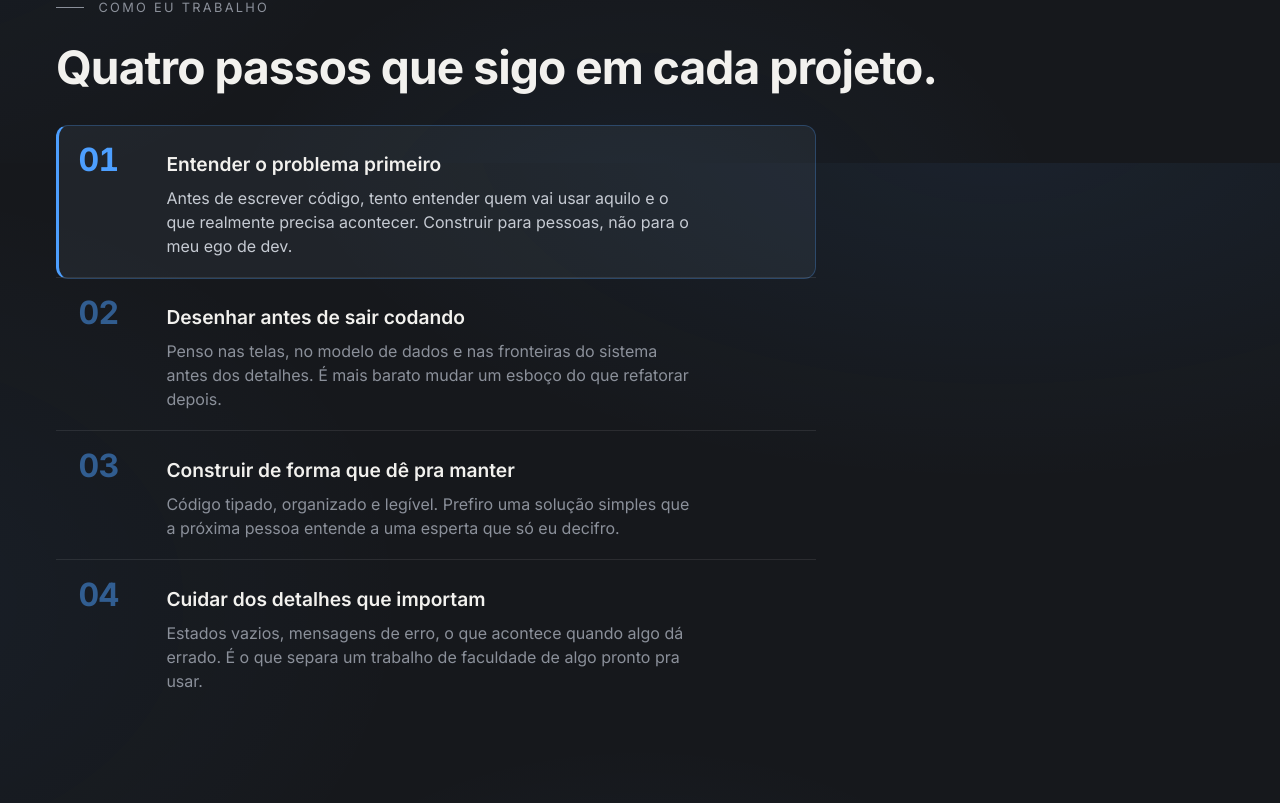
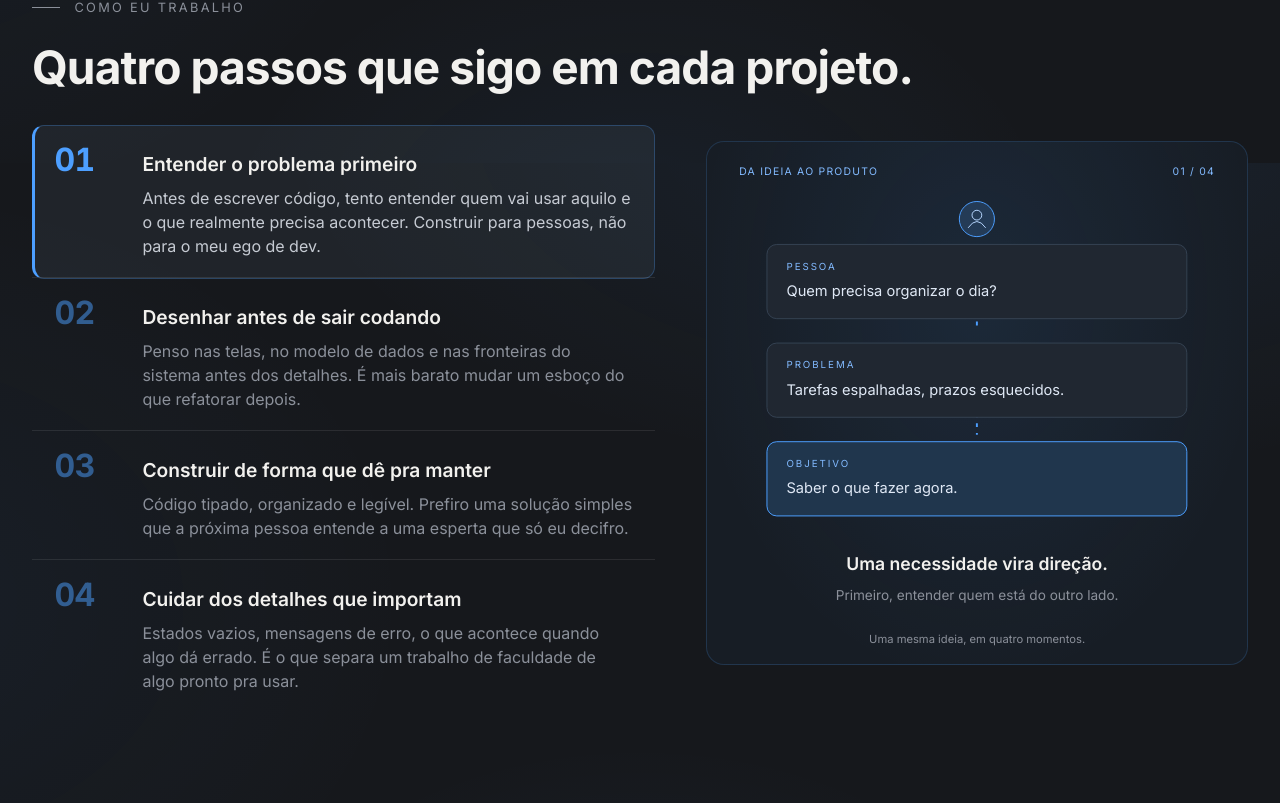
Before and after one commit to Benedito-Dev/Portfolio-benedito, a React (Vite) app: page / in a window 1280 px wide. Shown: the part 3837-4640 px from the top of the page. Built offline with nearby package versions, Linux system fonts and the light colour scheme.

Commit message:
feat: adiciona sequencia visual aos passos do processo

```diff
--- a/src/components/Process.tsx
+++ b/src/components/Process.tsx
@@ -1,4 +1,5 @@
 import { useEffect, useRef, useState } from 'react'
+import { ProcessVisual } from './ProcessVisual'
 
 const steps = [
   {
@@ -97,6 +98,7 @@ export function Process() {
       <span className="section-label">Como eu trabalho</span>
       <h2>Quatro passos que sigo em cada projeto.</h2>
 
+      <div className="process-layout">
       <ol ref={listRef} className="process-steps">
         {steps.map((step, i) => (
           <li className={`process-step${active === i ? ' is-active' : ''}`} aria-current={active === i ? 'step' : undefined} key={step.num}>
@@ -104,10 +106,13 @@ export function Process() {
             <div className="process-step-body">
               <h3>{step.title}</h3>
               <p>{step.text}</p>
+              <div className="process-mobile-visual"><ProcessVisual active={i} /></div>
             </div>
           </li>
         ))}
       </ol>
+      <div className="process-desktop-visual"><ProcessVisual active={active} /></div>
+      </div>
       </div>
     </section>
   )
--- /dev/null
+++ b/src/components/ProcessVisual.tsx
@@ -0,0 +1,91 @@
+const scenes = [
+  { title: 'Uma necessidade vira direção.', caption: 'Primeiro, entender quem está do outro lado.' },
+  { title: 'A direção ganha forma.', caption: 'Organizar o fluxo antes de construir a interface.' },
+  { title: 'O desenho começa a funcionar.', caption: 'Partes pequenas, responsabilidades claras.' },
+  { title: 'Os detalhes completam a experiência.', caption: 'Orientar também quando algo foge do esperado.' },
+]
+
+/** Exemplo conceitual de uma lista de tarefas evoluindo ao longo do processo. */
+export function ProcessVisual({ active }: { active: number }) {
+  return (
+    <figure className="process-visual">
+      <div className="process-visual-heading">
+        <span>DA IDEIA AO PRODUTO</span><span>{String(active + 1).padStart(2, '0')} / 04</span>
+      </div>
+      <div className="process-scenes">
+        {scenes.map((scene, i) => (
+          <div className={`process-scene${active === i ? ' is-active' : ''}`} aria-hidden={active !== i} key={scene.title}>
+            <svg viewBox="0 0 520 380" role="img" aria-label={scene.title}>
+              <g fontFamily="Inter, sans-serif" fill="#dfe8f5">
+                {i === 0 && <>
+                  <path d="M260 115v38m0 76v32" stroke="#4d9fff" strokeWidth="2" strokeDasharray="4 6" />
+                  <circle cx="260" cy="40" r="18" fill="#243b56" stroke="#4d9fff" />
+                  <circle cx="260" cy="36" r="5" fill="none" stroke="#b7d6ff" />
+                  <path d="M251 49q9-13 18 0" fill="none" stroke="#b7d6ff" />
+                  {[
+                    ['PESSOA', 'Quem precisa organizar o dia?'],
+                    ['PROBLEMA', 'Tarefas espalhadas, prazos esquecidos.'],
+                    ['OBJETIVO', 'Saber o que fazer agora.'],
+                  ].map(([label, text], n) => <g key={label} transform={`translate(45 ${66 + n * 101})`}>
+                    <rect width="430" height="76" rx="10" fill={n === 2 ? '#20364d' : '#202731'} stroke={n === 2 ? '#4d9fff' : '#354253'} />
+                    <text x="20" y="26" fontSize="10" letterSpacing="2" fill="#82baff">{label}</text>
+                    <text x="20" y="53" fontSize="15">{text}</text>
+                  </g>)}
+                </>}
+                {i === 1 && <>
+                  <rect x="36" y="34" width="448" height="306" rx="10" fill="#1b222c" stroke="#64768c" strokeDasharray="5 5" />
+                  <path d="M36 78h448M137 78v262" stroke="#45556a" />
+                  <text x="54" y="62" fontSize="13" fill="#9eacc0">Esboço / Minhas tarefas</text>
+                  <rect x="54" y="104" width="64" height="9" rx="4" fill="#45556a" />
+                  <rect x="54" y="132" width="47" height="7" rx="3" fill="#334154" />
+                  <rect x="54" y="155" width="54" height="7" rx="3" fill="#334154" />
+                  {[0, 1, 2].map(n => <g key={n} transform={`translate(159 ${110 + n * 62})`}>
+                    <rect width="301" height="45" rx="5" fill="none" stroke="#64768c" />
+                    <rect x="13" y="14" width="16" height="16" rx="3" fill="none" stroke="#64768c" />
+                    <path d="M43 22h170" stroke="#45556a" strokeWidth="7" strokeLinecap="round" />
+                  </g>)}
+                  <path d="M307 311h107" stroke="#4d9fff" />
+                  <text x="174" y="314" fontSize="11" fill="#82baff">Listar → escolher → concluir</text>
+                </>}
+                {i === 2 && <>
+                  <rect x="36" y="34" width="448" height="211" rx="10" fill="#202731" stroke="#3c526c" />
+                  <path d="M36 78h448" stroke="#354253" />
+                  <text x="54" y="62" fontSize="16" fontWeight="600">Minhas tarefas</text>
+                  <rect x="378" y="47" width="88" height="22" rx="5" fill="#315c8b" />
+                  <text x="422" y="62" textAnchor="middle" fontSize="10">+ Nova tarefa</text>
+                  {['Definir prioridades', 'Desenhar o fluxo', 'Construir a primeira versão'].map((text, n) => <g key={text} transform={`translate(55 ${103 + n * 45})`}>
+                    <rect width="18" height="18" rx="4" fill={n === 0 ? '#4d9fff' : 'none'} stroke="#4d9fff" />
+                    {n === 0 && <path d="m4 9 4 4 6-8" stroke="#132336" fill="none" strokeWidth="2" />}
+                    <text x="31" y="14" fontSize="13" fill={n === 0 ? '#8b9bb0' : '#dfe8f5'}>{text}</text>
+                  </g>)}
+                  <rect x="66" y="260" width="388" height="88" rx="9" fill="#101820" stroke="#34485f" />
+                  <g fontFamily="monospace" fontSize="13">
+                    <text x="86" y="285" fill="#82baff">function concluir(tarefa: Tarefa) {'{'}</text>
+                    <text x="101" y="307">return {'{'} ...tarefa, concluida: true {'}'}</text>
+                    <text x="86" y="330" fill="#82baff">{'}'}</text>
+                  </g>
+                </>}
+                {i === 3 && <>
+                  <rect x="36" y="34" width="448" height="306" rx="10" fill="#202731" stroke="#3c526c" />
+                  <text x="56" y="66" fontSize="16" fontWeight="600">Minhas tarefas</text>
+                  <rect x="55" y="88" width="410" height="44" rx="7" fill="#203c37" stroke="#467d6b" />
+                  <text x="73" y="115" fontSize="13" fill="#a1ddc4">✓ Tarefa concluída. Uma coisa a menos!</text>
+                  <text x="56" y="161" fontSize="11" fill="#a6b4c6">NOVA TAREFA</text>
+                  <rect x="55" y="172" width="410" height="37" rx="6" fill="#1a2029" stroke="#ca9292" />
+                  <text x="70" y="196" fontSize="12" fill="#a6b4c6">O que você precisa fazer?</text>
+                  <text x="56" y="229" fontSize="11" fill="#e1a6a6">Dê um nome à tarefa para continuar.</text>
+                  <path d="M55 247h410" stroke="#354253" />
+                  <text x="260" y="281" textAnchor="middle" fontSize="14">Tudo em dia por aqui.</text>
+                  <text x="260" y="305" textAnchor="middle" fontSize="11" fill="#a6b4c6">Quando surgir algo novo, adicione uma tarefa.</text>
+                </>}
+              </g>
+            </svg>
+            <p className="process-scene-title">{scene.title}</p>
+            <p className="process-scene-caption">{scene.caption}</p>
+          </div>
+        ))}
+      </div>
+      <figcaption>Uma mesma ideia, em quatro momentos.</figcaption>
+    </figure>
+  )
+}
--- a/src/index.css
+++ b/src/index.css
@@ -1325,6 +1325,12 @@ header.is-scrolled .nav {
   scroll-margin-top: 80px;
 }
 
+@media (min-width: 1101px) {
+  .process {
+    padding-inline: 2rem;
+  }
+}
+
 .process-pinned {
   min-height: calc(var(--section-pad) * 2 + var(--process-content-height) + var(--process-travel));
 }
@@ -1340,6 +1346,72 @@ header.is-scrolled .nav {
   letter-spacing: -0.02em;
   line-height: 1.08;
   margin-bottom: 2rem;
+}
+
+.process-layout {
+  display: grid;
+  grid-template-columns: minmax(0, 1.15fr) minmax(0, 1fr);
+  gap: clamp(2rem, 4vw, 4.5rem);
+  align-items: start;
+}
+
+.process-desktop-visual {
+  position: sticky;
+  top: 110px;
+  align-self: start;
+  padding-top: 1rem;
+}
+
+.process-mobile-visual { display: none; }
+
+.process-visual {
+  margin: 0;
+  padding: 1.4rem 1rem 1rem;
+  border: 1px solid var(--border-neon);
+  border-radius: 18px;
+  background: radial-gradient(ellipse at 50% 30%, rgba(77, 159, 255, 0.09), transparent 75%), #171d25;
+}
+
+.process-visual-heading {
+  display: flex;
+  justify-content: space-between;
+  gap: 1rem;
+  padding-inline: 1rem;
+  color: #82baff;
+  font-size: 0.65rem;
+  letter-spacing: 0.12em;
+}
+
+.process-scenes { display: grid; }
+.process-scene {
+  grid-area: 1 / 1;
+  min-width: 0;
+  opacity: 0;
+  visibility: hidden;
+  transform: translateY(12px) scale(0.98);
+  transition: opacity 380ms ease, transform 480ms cubic-bezier(0.22, 1, 0.36, 1), visibility 480ms;
+}
+
+.process-scene.is-active {
+  opacity: 1;
+  visibility: visible;
+  transform: none;
+}
+
+.process-scene svg { display: block; width: 100%; height: auto; }
+.process-scene-title { text-align: center; font-size: 1.1rem; font-weight: 600; }
+.process-scene-caption { text-align: center; color: var(--muted); font-size: 0.85rem; margin-top: 0.5rem; }
+.process-visual figcaption { margin-top: 1.6rem; text-align: center; color: var(--muted); font-size: 0.7rem; }
+
+@media (max-width: 1100px) {
+  .process-layout { display: block; }
+  .process-desktop-visual { display: none; }
+  .process-mobile-visual { display: block; margin-top: 1.3rem; }
+  .process-mobile-visual .process-visual { max-width: 480px; }
+}
+
+@media (prefers-reduced-motion: reduce) {
+  .process-scene { transition: none; transform: none; }
 }
 
 .process-steps {
```
